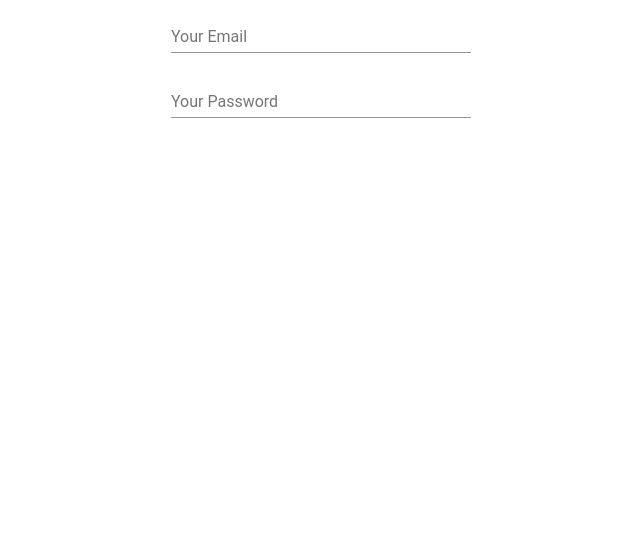
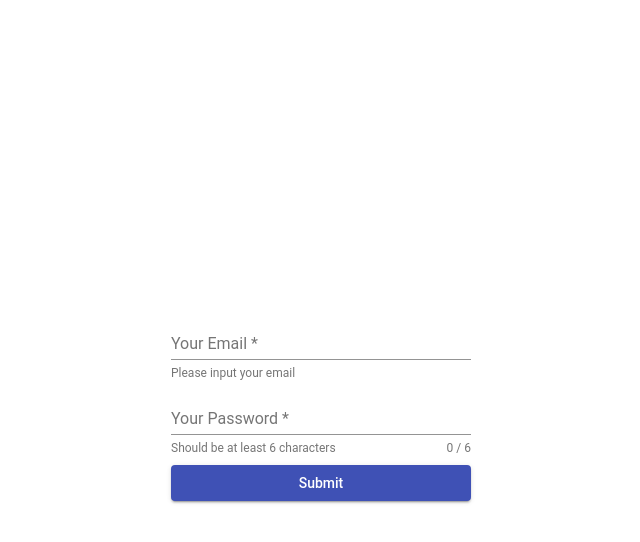
Before and after one commit to TekSoftOne/chat-angular, an Angular app: page / in a window 1280 px wide. Shown: the top 542 px of the page, without its empty margins (319-959 px from the left). Built offline with nearby package versions, Linux system fonts and the light colour scheme.

Commit message:
basic form login with flex and validation

```diff
--- a/src/app/app.component.html
+++ b/src/app/app.component.html
@@ -1,29 +1,18 @@
-<!-- * * * * * * * * * * * * * * * * * * * * * * * * * * * * * * * -->
-<!-- * * * * * * * * * * * The content below * * * * * * * * * * * -->
-<!-- * * * * * * * * * * is only a placeholder * * * * * * * * * * -->
-<!-- * * * * * * * * * * and can be replaced. * * * * * * * * * * * -->
-<!-- * * * * * * * * * * * * * * * * * * * * * * * * * * * * * * * -->
-<!-- * * * * * * * * * Delete the template below * * * * * * * * * * -->
-<!-- * * * * * * * to get started with your project! * * * * * * * * -->
-<!-- * * * * * * * * * * * * * * * * * * * * * * * * * * * * * * * -->
+<section id="section-login">
+      <form id="form-login" fxLayout="column" #f="ngForm" (ngSubmit)="onSubmit(f)" fxLayoutAlign="center center" fxLayoutGap="10px">
+        <mat-form-field>
+          <input matInput color="accent" #email="ngModel" ngModel name="email" placeholder="Your Email" type="email" email required>
+          <mat-hint>Please input your email</mat-hint>
+          <mat-error *ngIf="email.hasError('required')">Email must not be empty</mat-error>
+          <mat-error *ngIf="!email.hasError('required')">Email is invalid</mat-error>
 
-
-
-<!-- * * * * * * * * * * * * * * * * * * * * * * * * * * * * * * * -->
-<!-- * * * * * * * * * * * The content above * * * * * * * * * * * -->
-<!-- * * * * * * * * * * is only a placeholder * * * * * * * * * * -->
-<!-- * * * * * * * * * * and can be replaced. * * * * * * * * * * * -->
-<!-- * * * * * * * * * * * * * * * * * * * * * * * * * * * * * * * -->
-<!-- * * * * * * * * * * End of Placeholder * * * * * * * * * * * -->
-<!-- * * * * * * * * * * * * * * * * * * * * * * * * * * * * * * * -->
-<section>
-  <form fxLayout="column"  fxLayoutAlign="center center">
-    <mat-form-field>
-      <input matInput color="accent" placeholder="Your Email" type="email">
-    </mat-form-field>
-    <mat-form-field>
-      <input matInput color="accent" placeholder="Your Password" type="password">
-    </mat-form-field>
-  </form>
+        </mat-form-field>
+        <mat-form-field hintLabel="Should be at least 6 characters">
+            <input matInput #password ngModel name="password" color="accent"  placeholder="Your Password" type="password" required minlength="6">
+          <mat-hint align="end">{{password.value?.length}} / 6</mat-hint>
+          <!-- <mat-error>Password is required</mat-error> -->
+        </mat-form-field>
+        <button mat-raised-button id="submitButton" color="primary" type="submit">Submit</button>
+      </form>
 </section>
 <router-outlet></router-outlet>
--- a/src/app/app.component.scss
+++ b/src/app/app.component.scss
@@ -1,3 +1,16 @@
 mat-form-field {
   width: 300px;
 }
+
+#submitButton {
+  width: 300px;
+}
+
+#section-login {
+  display: flex;
+  height: 100vh;
+}
+
+#form-login {
+  flex: 1;
+}
--- a/src/app/app.component.ts
+++ b/src/app/app.component.ts
@@ -1,4 +1,5 @@
 import { Component } from '@angular/core';
+import { NgForm } from '@angular/forms';
 
 @Component({
   selector: 'app-root',
@@ -7,4 +8,14 @@ import { Component } from '@angular/core';
 })
 export class AppComponent {
   title = 'chat-angular';
+  password: string;
+  email: string;
+
+  public onSubmit(form: NgForm): void {
+    if (form.valid) {
+      console.log('submitted success!');
+    } else {
+      return;
+    }
+  }
 }
--- a/src/app/app.module.ts
+++ b/src/app/app.module.ts
@@ -7,6 +7,7 @@ import { MatButtonModule } from '@angular/material/button';
 import { BrowserAnimationsModule } from '@angular/platform-browser/animations';
 import { MaterialModule } from './material.module';
 import { FlexLayoutModule } from '@angular/flex-layout';
+import { FormsModule, ReactiveFormsModule } from '@angular/forms';
 
 @NgModule({
   declarations: [
@@ -16,7 +17,9 @@ import { FlexLayoutModule } from '@angular/flex-layout';
     BrowserModule,
     MaterialModule,
     AppRoutingModule,
-    FlexLayoutModule
+    FlexLayoutModule,
+    FormsModule,
+    ReactiveFormsModule
   ],
   providers: [],
   bootstrap: [AppComponent]
--- a/src/app/material.module.ts
+++ b/src/app/material.module.ts
@@ -3,6 +3,7 @@ import { MatButtonModule } from '@angular/material/button';
 import { BrowserAnimationsModule } from '@angular/platform-browser/animations';
 import { MatFormFieldModule } from '@angular/material/form-field';
 import { MatInputModule} from '@angular/material/input';
+import { MatCardModule } from '@angular/material/card';
 
 
 @NgModule({
@@ -14,7 +15,8 @@ import { MatInputModule} from '@angular/material/input';
     MatButtonModule,
     BrowserAnimationsModule,
     MatFormFieldModule,
-    MatInputModule
+    MatInputModule,
+    MatCardModule
 
   ],
   declarations: [],
```
